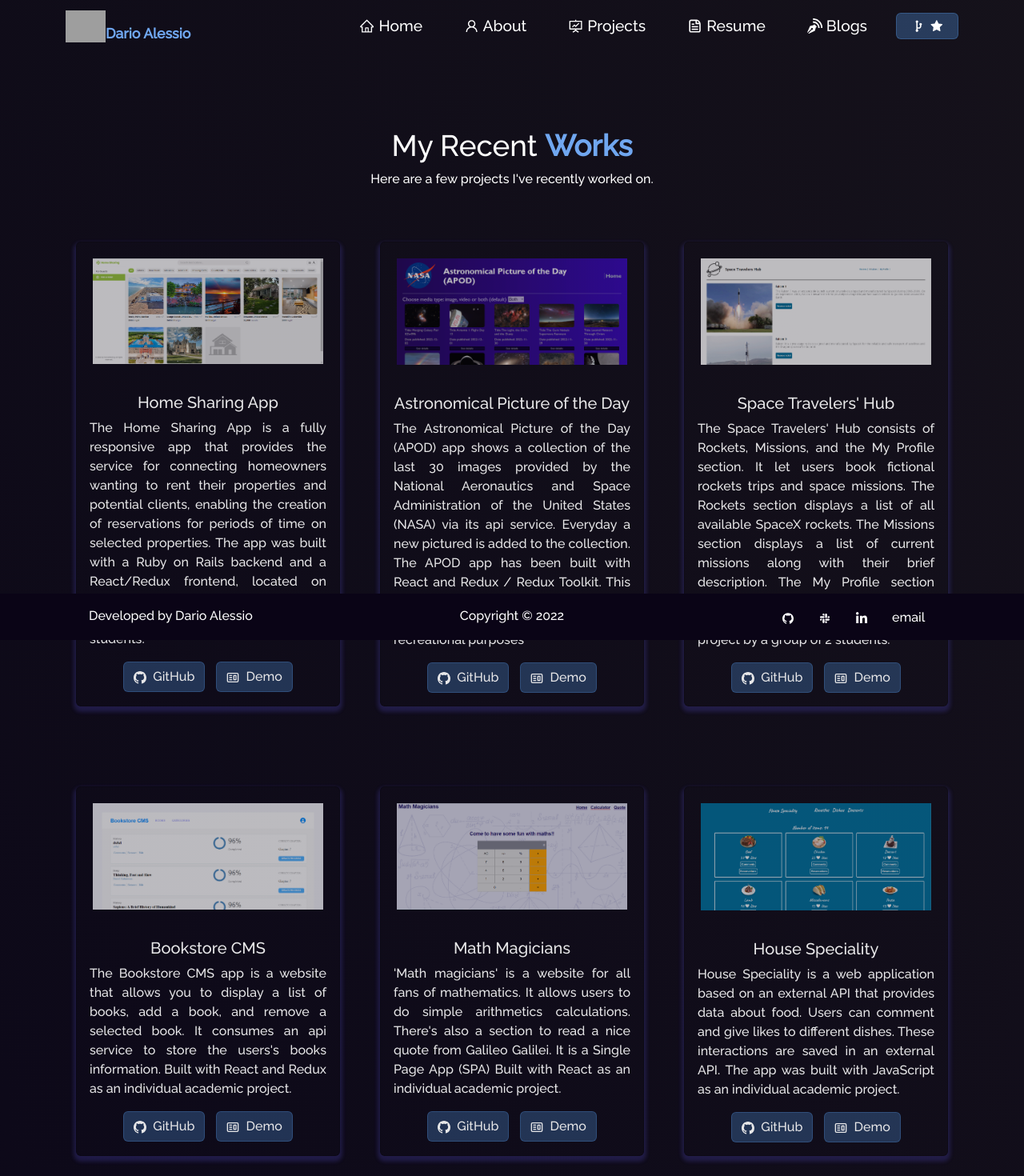
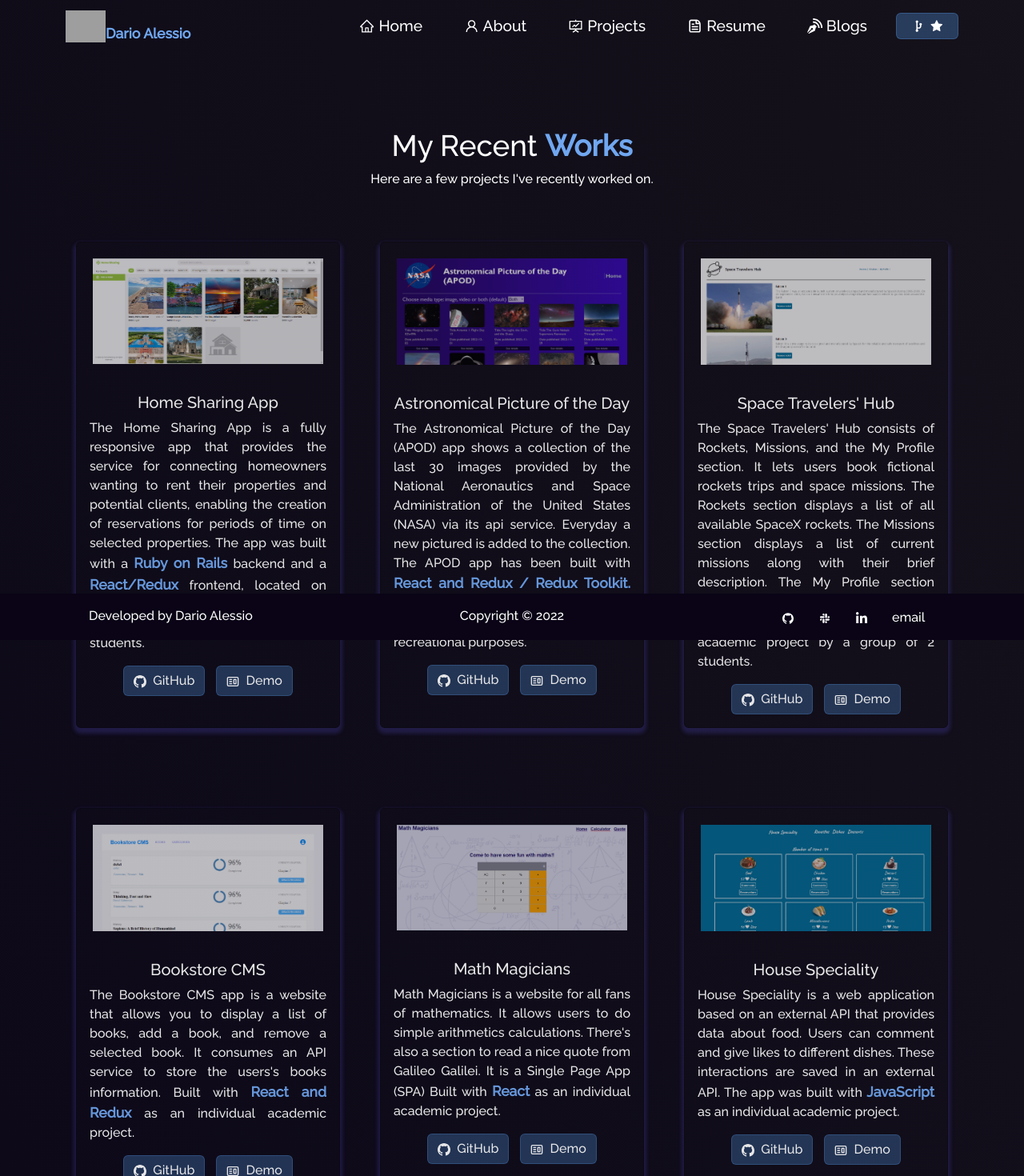
Before and after one commit to DarioAlessioR/Portfolio-DarioAlessio, a React (Create React App) app: page /project in a window 1280 px wide. Shown: the top 1470 px of the page at 80% size. Built offline with nearby package versions, Linux system fonts and the light colour scheme; grey boxes are pictures that could not be loaded.

Commit message:
Add color to stack in projects description and fix typos

```diff
--- a/src/components/Projects/Projects.js
+++ b/src/components/Projects/Projects.js
@@ -26,14 +26,14 @@ function Projects() {
               imgPath={homesharing}
               isBlog={false}
               title="Home Sharing App"
-              description="The Home Sharing App is a fully responsive app that provides the service
+              description=<p>The Home Sharing App is a fully responsive app that provides the service
                for connecting homeowners wanting to rent their properties and potential clients,
                 enabling the creation of reservations for periods of time on selected properties.
 
-              The app was built with a Ruby on Rails backend and a React/Redux frontend,
+              The app was built with a <span className="stack">Ruby on Rails</span> backend and a <span className="stack">React/Redux</span> frontend,
                located on separate repositories.
 
-               This is an academic project built by a team of 4 students."
+               This is an academic project built by a team of 4 students.</p>
               ghLink="https://github.com/Home-Sharing-Team/final-capstone-Project-Back-End/tree/readme"
               demoLink="https://home-sharing.netlify.app/"
             />
@@ -44,14 +44,14 @@ function Projects() {
               imgPath={apod}
               isBlog={false}
               title="Astronomical Picture of the Day"
-              description="The Astronomical Picture of the Day (APOD) app shows a collection
+              description=<p>The Astronomical Picture of the Day (APOD) app shows a collection
                of the last 30 images provided by the National Aeronautics and
                Space Administration of the United States (NASA) via its api service.
 
                Everyday a new pictured
                 is added to the collection.
-                The APOD app has been built with React and Redux / Redux Toolkit. This is an individual
-                academic project that can be used for educational or recreational purposes"
+                The APOD app has been built with <span className="stack">React and Redux / Redux Toolkit.</span> This is an individual
+                academic project that can be used for educational or recreational purposes.</p>
               ghLink="https://github.com/DarioAlessioR/capstone-apod/tree/main"
               demoLink="https://tranquil-fudge-35218d.netlify.app/"
             />
@@ -62,10 +62,10 @@ function Projects() {
               imgPath={space}
               isBlog={false}
               title="Space Travelers' Hub"
-              description="The Space Travelers' Hub consists of Rockets, Missions, and the My
+              description=<p>The Space Travelers' Hub consists of Rockets, Missions, and the My
                Profile section.
 
-              It let users book fictional rockets trips and space missions.
+              It lets users book fictional rockets trips and space missions.
               The Rockets section displays a list of all available SpaceX rockets.
 
 
@@ -74,7 +74,7 @@ function Projects() {
 
               The My Profile section displays all booked items.
 
-              Built with React / Redux Toolkit as an academic project by a group of 2 students."
+              Built with <span className="stack">React / Redux Toolkit</span> as an academic project by a group of 2 students.</p>
               ghLink="https://github.com/DarioAlessioR/space-travel"
               demoLink="https://joyful-kitsune-4f643f.netlify.app/"
             />
@@ -85,13 +85,13 @@ function Projects() {
               imgPath={bookstore}
               isBlog={false}
               title="Bookstore CMS"
-              description="The Bookstore CMS app is a website that allows you to
+              description=<p>The Bookstore CMS app is a website that allows you to
 
               display a list of books, add a book, and remove a selected book.
 
-              It consumes an api service to store the users's books information.
+              It consumes an API service to store the users's books information.
 
-              Built with React and Redux as an individual academic project."
+              Built with <span className="stack">React and Redux</span> as an individual academic project.</p>
               ghLink="https://github.com/DarioAlessioR/bookstore1/tree/dev"
               demoLink="https://effervescent-dodol-706742.netlify.app/"
             />
@@ -102,12 +102,12 @@ function Projects() {
               imgPath={math}
               isBlog={false}
               title="Math Magicians"
-              description="'Math magicians' is a website for all fans of mathematics.
+              description=<p>Math Magicians is a website for all fans of mathematics.
                It allows users to
                do simple arithmetics calculations. There's also a section to read a nice quote
                from Galileo Galilei.
                It is a Single Page App (SPA)
-                Built with React as an individual academic project."
+                Built with <span className="stack">React</span> as an individual academic project.</p>
               ghLink="https://github.com/DarioAlessioR/math-magic"
               demoLink="https://benevolent-tanuki-9d1893.netlify.app/"
             />
@@ -118,11 +118,11 @@ function Projects() {
               imgPath={gastronomy}
               isBlog={false}
               title="House Speciality"
-              description="House Speciality is a web application based on an external API
+              description=<p>House Speciality is a web application based on an external API
                that provides data about food.
                Users can comment and give likes to different dishes. These interactions are
-               saved in an external API. The app was built with JavaScript as an
-                 individual academic project."
+               saved in an external API. The app was built with <span className="stack">JavaScript</span> as an
+                 individual academic project.</p>
               ghLink="https://github.com/DarioAlessioR/JS-Capstone/tree/dev"
               demoLink="https://maury18.github.io/JavaScript-Capstone/dist/"
             />
--- a/src/style.css
+++ b/src/style.css
@@ -593,6 +593,12 @@ button:focus {
   padding-top: 10px !important;
 }
 
+.stack {
+  color: var(--imp-text-color) !important;
+  font-size: 1.1em !important;
+  font-weight: 800 !important;
+}
+
 /* --------- */
 /* About */
 /* --------- */
```
